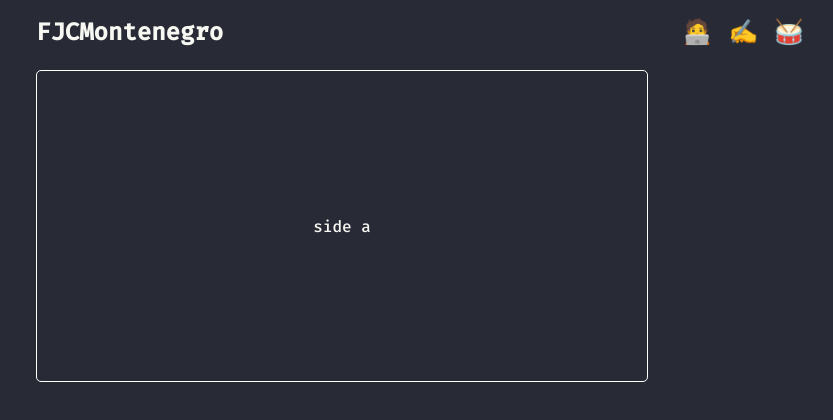
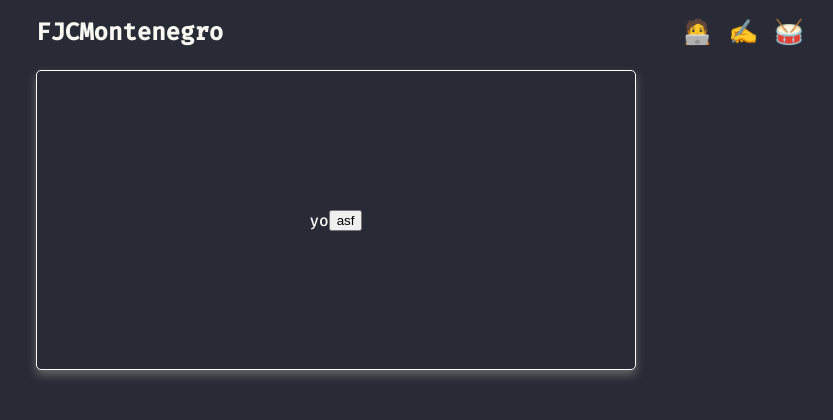
Before and after one commit to SplinterDev/splinterdev.github.io, a Next.js app: page /app in a window 1280 px wide. Shown: the top 420 px of the page, without its empty margins (220-1053 px from the left). Built offline with nearby package versions, Linux system fonts and the light colour scheme.

Commit message:
Move responsibilities

```diff
--- a/pages/app.tsx
+++ b/pages/app.tsx
@@ -1,13 +1,24 @@
-import React from 'react';
+import React, { useState } from 'react';
 
 import { Card } from '@/components';
 
 type Props = {};
 
 const App = (props: Props) => {
+  const [isFlipped, setIsFlipped] = useState(false);
+
   return (
     <div>
-      <Card />
+      <Card
+        isFlipped={isFlipped}
+        sideA={
+          <>
+            yo{' '}
+            <button onClick={() => setIsFlipped((prev) => !prev)}>asf</button>
+          </>
+        }
+        sideB={<>ya</>}
+      />
     </div>
   );
 };
--- a/src/components/Card/Card.module.scss
+++ b/src/components/Card/Card.module.scss
@@ -2,24 +2,16 @@
   perspective: 1000px;
   width: 600px;
   height: 300px;
-}
-
-.wrapper {
   position: relative;
-  width: 100%;
-  height: 100%;
-  text-align: center;
-  transition: transform 0.8s;
-  transform-style: preserve-3d;
-}
-
-.flipped .wrapper {
-  transform: rotateY(180deg);
 }
 
 .sideA,
 .sideB {
+  box-shadow: 0 5px 10px 0 #666;
+  transition: transform 0.8s;
+  transform-style: preserve-3d;
   position: absolute;
+  box-sizing: border-box;
   width: 100%;
   height: 100%;
   backface-visibility: hidden;
@@ -31,7 +23,3 @@
   justify-content: center;
   align-items: center;
 }
-
-.sideB {
-  transform: rotateY(180deg);
-}
--- a/src/components/Card/Card.tsx
+++ b/src/components/Card/Card.tsx
@@ -1,21 +1,32 @@
-import React, { useState } from 'react';
+import React from 'react';
 
 import styles from './Card.module.scss';
 
-type Props = {};
+type Props = {
+  sideA: React.ReactNode;
+  sideB: React.ReactNode;
+  isFlipped: boolean;
+};
 
-export const Card = (props: Props) => {
-  const [isFlipped, setIsFlipped] = useState(false);
-
+export const Card = ({ sideA, sideB, isFlipped }: Props) => {
   return (
-    <div
-      className={[styles.Card, isFlipped ? styles.flipped : ''].join(' ')}
-      onClick={() => setIsFlipped((prev) => !prev)}
-    >
-      <div className={styles.wrapper}>
-        <div className={styles.sideA}>side a</div>
-        <div className={styles.sideB}>side b</div>
+    <>
+      <div className={styles.Card}>
+        <div
+          className={styles.sideA}
+          style={{ transform: `rotateY(${isFlipped ? 180 : 0}deg)` }}
+        >
+          {sideA}
+        </div>
+        <div
+          className={styles.sideB}
+          style={{
+            transform: `rotateY(${isFlipped ? 360 : 180}deg)`,
+          }}
+        >
+          {sideB}
+        </div>
       </div>
-    </div>
+    </>
   );
 };
```
